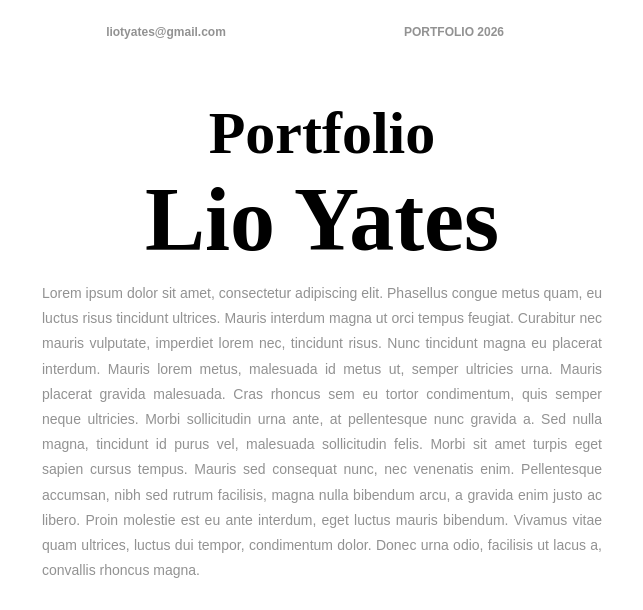
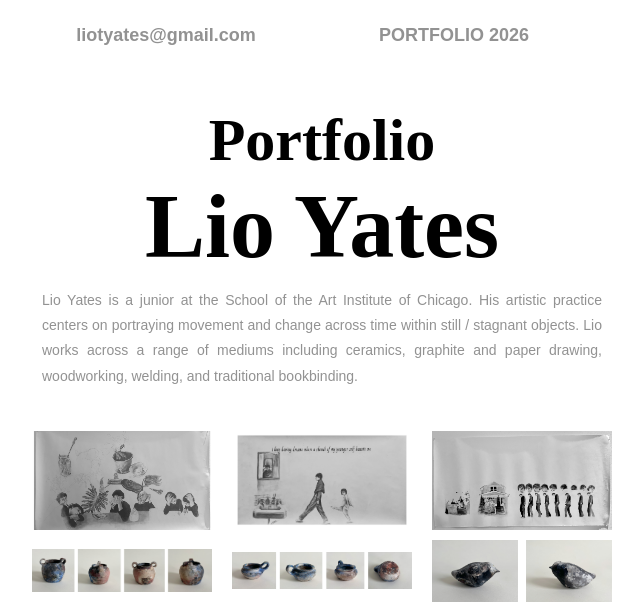
Before and after one commit to liotyat/liotyat.github.io, a plain HTML site: page index.html in a window 1280 px wide. Shown: the top 610 px of the page, without its empty margins (318-961 px from the left). Drawn offline with Linux system fonts and the light colour scheme; a web font is replaced by a local one.

Commit message:
Update index.html

```diff
--- a/index.html
+++ b/index.html
@@ -273,7 +273,7 @@ button {
                   <!-- First header column with Logo -->
                   <tbody>
                     <tr>
-                      <td style="font-size: 12px; color:#929292; text-align:center;font-family: scatterplot-vf, sans-serif; font-variation-settings: RAND 0, wght 300"; >liotyates@gmail.com</td>
+                      <td style="font-size: 18px; color:#929292; text-align:center;font-family: scatterplot-vf, sans-serif; font-variation-settings: RAND 0, wght 300"; >liotyates@gmail.com</td>
                     </tr>
                   </tbody>
                 </table>
@@ -281,7 +281,7 @@ button {
                   <!-- Second header column with ISSUE|DATE -->
                   <tbody>
                     <tr>
-                      <td style="font-size: 12px; color:#929292; text-align:center; font-family: scatterplot-vf, sans-serif;font-variation-settings: RAND 0, wght 300;" >PORTFOLIO  2026</td>
+                      <td style="font-size: 18px; color:#929292; text-align:center; font-family: scatterplot-vf, sans-serif;font-variation-settings: RAND 0, wght 300;" >PORTFOLIO  2026</td>
                     </tr>
                   </tbody>
                 </table></td>
@@ -343,7 +343,9 @@ button {
                   </tr>
                   <tr>
                     <!-- Row container for Intro/ Description -->
-                    <div align="left" style="font-size: 14px; font-style: normal; font-weight: 100; color: #929292; line-height: 1.8; text-align:justify; padding:10px 20px 0px 20px;font-family: scatterplot-vf, sans-serif; font-variation-settings: RAND 0, wght 300;">Lorem ipsum dolor sit amet, consectetur adipiscing elit. Phasellus congue metus quam, eu luctus risus tincidunt ultrices. Mauris interdum magna ut orci tempus feugiat. Curabitur nec mauris vulputate, imperdiet lorem nec, tincidunt risus. Nunc tincidunt magna eu placerat interdum. Mauris lorem metus, malesuada id metus ut, semper ultricies urna. Mauris placerat gravida malesuada. Cras rhoncus sem eu tortor condimentum, quis semper neque ultricies. Morbi sollicitudin urna ante, at pellentesque nunc gravida a. Sed nulla magna, tincidunt id purus vel, malesuada sollicitudin felis. Morbi sit amet turpis eget sapien cursus tempus. Mauris sed consequat nunc, nec venenatis enim. Pellentesque accumsan, nibh sed rutrum facilisis, magna nulla bibendum arcu, a gravida enim justo ac libero. Proin molestie est eu ante interdum, eget luctus mauris bibendum. Vivamus vitae quam ultrices, luctus dui tempor, condimentum dolor. Donec urna odio, facilisis ut lacus a, convallis rhoncus magna.</div>
+                    <div align="left" style="font-size: 14px; font-style: normal; font-weight: 100; color: #929292; line-height: 1.8; text-align:justify; padding:10px 20px 0px 20px;font-family: scatterplot-vf, sans-serif; font-variation-settings: RAND 0, wght 300;">
+Lio Yates is a junior at the School of the Art Institute of Chicago. His artistic practice centers on portraying movement and change across time within still / stagnant objects. Lio works across a range of mediums including ceramics, graphite and paper drawing, woodworking, welding, and traditional bookbinding.
+</div>
                  <br>
 
 
```
